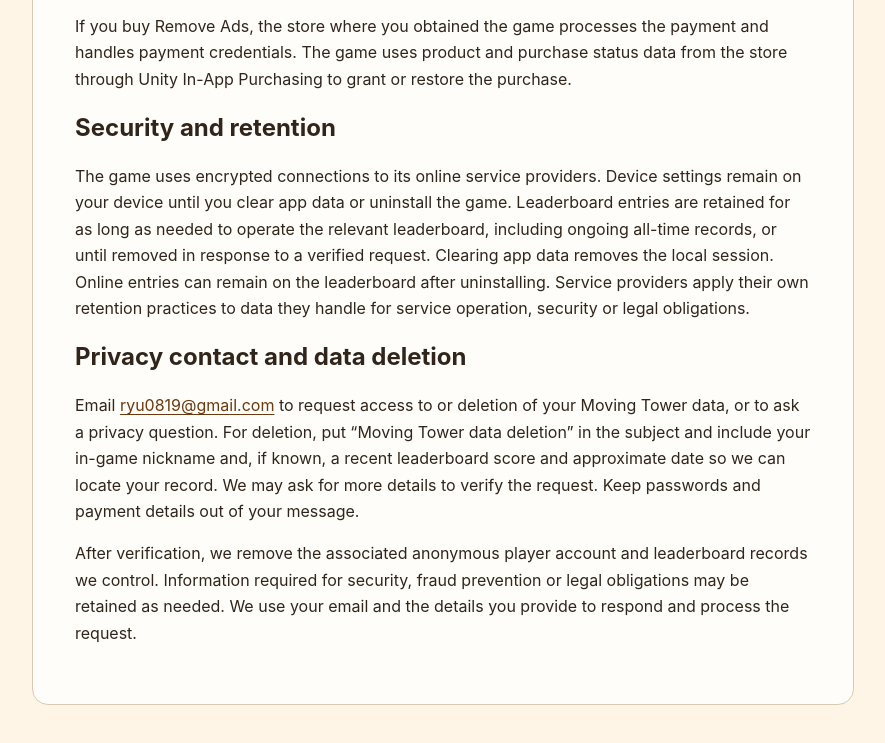
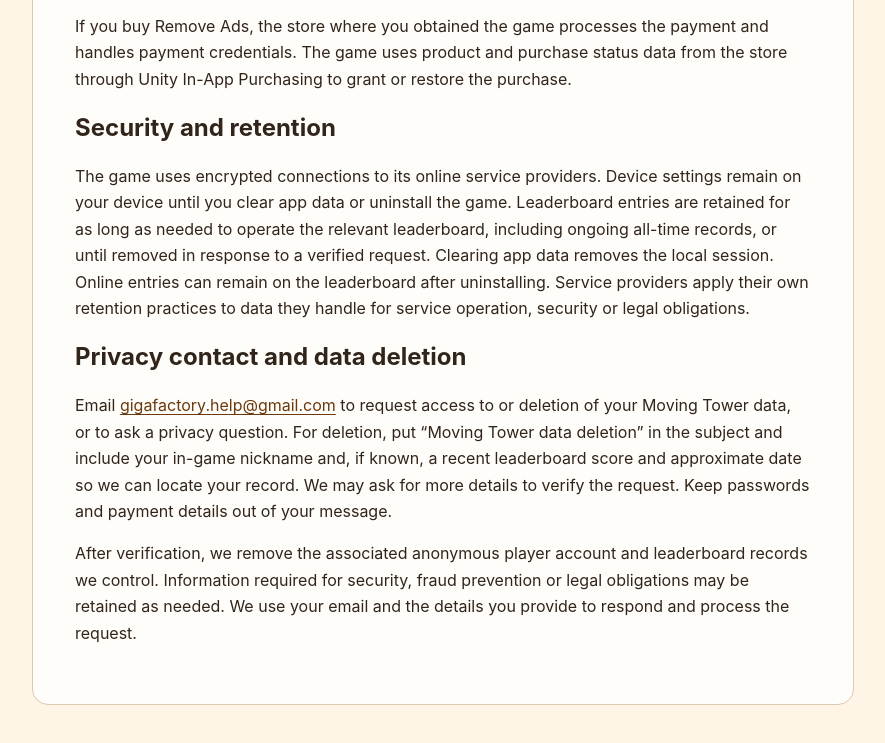
Before and after one commit to ryu0819/moving-tower-downloads, a plain HTML site: page docs/privacy.html in a window 1280 px wide. Shown: the part 739-1482 px from the top of the page, without its empty margins (197-1082 px from the left). Drawn offline with Linux system fonts and the light colour scheme.

Commit message:
Update Moving Tower privacy contact email

```diff
--- a/docs/privacy.html
+++ b/docs/privacy.html
@@ -38,7 +38,7 @@
       <p>The game uses encrypted connections to its online service providers. Device settings remain on your device until you clear app data or uninstall the game. Leaderboard entries are retained for as long as needed to operate the relevant leaderboard, including ongoing all-time records, or until removed in response to a verified request. Clearing app data removes the local session. Online entries can remain on the leaderboard after uninstalling. Service providers apply their own retention practices to data they handle for service operation, security or legal obligations.</p>
 
       <h2 id="data-deletion">Privacy contact and data deletion</h2>
-      <p>Email <a href="mailto:ryu0819@gmail.com">ryu0819@gmail.com</a> to request access to or deletion of your Moving Tower data, or to ask a privacy question. For deletion, put “Moving Tower data deletion” in the subject and include your in-game nickname and, if known, a recent leaderboard score and approximate date so we can locate your record. We may ask for more details to verify the request. Keep passwords and payment details out of your message.</p>
+      <p>Email <a href="mailto:gigafactory.help@gmail.com">gigafactory.help@gmail.com</a> to request access to or deletion of your Moving Tower data, or to ask a privacy question. For deletion, put “Moving Tower data deletion” in the subject and include your in-game nickname and, if known, a recent leaderboard score and approximate date so we can locate your record. We may ask for more details to verify the request. Keep passwords and payment details out of your message.</p>
       <p>After verification, we remove the associated anonymous player account and leaderboard records we control. Information required for security, fraud prevention or legal obligations may be retained as needed. We use your email and the details you provide to respond and process the request.</p>
     </article>
 
@@ -59,7 +59,7 @@
       <p>게임은 온라인 서비스 제공업체와 통신할 때 전송을 암호화합니다. 기기 설정은 앱 데이터를 지우거나 앱을 삭제할 때까지 기기에 남습니다. 온라인 기록은 해당 랭킹을 운영하는 데 필요한 기간에 보관되며, 확인된 삭제 요청에 따라 제거됩니다. 앱을 삭제해도 온라인 랭킹 기록은 남을 수 있습니다. 서비스 제공업체는 서비스 운영, 보안 및 법적 의무를 위해 각자의 보관 기준을 적용합니다.</p>
 
       <h2 id="data-deletion-ko">개인정보 문의 및 데이터 삭제</h2>
-      <p>개인정보 열람이나 삭제 요청, 기타 문의는 <a href="mailto:ryu0819@gmail.com">ryu0819@gmail.com</a>로 보내 주세요. 삭제를 요청할 때는 제목에 ‘무빙 타워 데이터 삭제’를 적고, 게임 닉네임과 알고 계신 최근 랭킹 점수 및 대략적인 플레이 날짜를 알려 주세요. 기록을 찾고 요청자를 확인하기 위해 추가 정보를 요청할 수 있습니다. 비밀번호나 결제 수단 정보는 보내지 마세요.</p>
+      <p>개인정보 열람이나 삭제 요청, 기타 문의는 <a href="mailto:gigafactory.help@gmail.com">gigafactory.help@gmail.com</a>로 보내 주세요. 삭제를 요청할 때는 제목에 ‘무빙 타워 데이터 삭제’를 적고, 게임 닉네임과 알고 계신 최근 랭킹 점수 및 대략적인 플레이 날짜를 알려 주세요. 기록을 찾고 요청자를 확인하기 위해 추가 정보를 요청할 수 있습니다. 비밀번호나 결제 수단 정보는 보내지 마세요.</p>
       <p>요청을 확인하면 개발자가 관리하는 익명 플레이어 계정과 관련 랭킹 기록을 삭제합니다. 보안, 부정 이용 방지 또는 법적 의무상 보관이 필요한 정보는 해당 목적에 필요한 기간 동안 보관할 수 있습니다. 이메일 주소와 제출 정보는 문의에 답하고 요청을 처리하는 데 사용합니다.</p>
     </article>
 
@@ -80,7 +80,7 @@
       <p>ゲームはオンラインサービスとの通信を暗号化します。端末の設定は、アプリのデータを消去するかゲームをアンインストールするまで端末に残ります。ランキング記録は、通算ランキングを含む各ランキングの運営に必要な期間、または確認済みの削除申請により取り除かれるまで保管されます。アプリデータを消去すると端末内のセッションは失われます。アンインストール後もオンライン記録が残る場合があります。サービス提供者は、サービスの運営、安全管理、法令上の義務のために取り扱うデータにそれぞれの保管方針を適用します。</p>
 
       <h2 id="data-deletion-ja">個人情報のお問い合わせとデータの削除</h2>
-      <p>データの開示、削除、プライバシーに関するお問い合わせは <a href="mailto:ryu0819@gmail.com">ryu0819@gmail.com</a> までご連絡ください。削除申請の件名には「ムービングタワー データ削除」と記載し、ゲーム内のニックネーム、分かる場合は最近のランキングスコアとおおよそのプレイ日をお知らせください。申請の確認に追加情報をお願いする場合があります。パスワードや支払い方法の情報は送信しないでください。</p>
+      <p>データの開示、削除、プライバシーに関するお問い合わせは <a href="mailto:gigafactory.help@gmail.com">gigafactory.help@gmail.com</a> までご連絡ください。削除申請の件名には「ムービングタワー データ削除」と記載し、ゲーム内のニックネーム、分かる場合は最近のランキングスコアとおおよそのプレイ日をお知らせください。申請の確認に追加情報をお願いする場合があります。パスワードや支払い方法の情報は送信しないでください。</p>
       <p>申請を確認した後、開発者が管理する匿名プレイヤーアカウントと関連するランキング記録を削除します。安全管理、不正防止、法令上の義務に必要な情報は、その目的に必要な期間保管される場合があります。メールアドレスと送信された情報は、回答と申請の処理に使用します。</p>
     </article>
 
@@ -101,7 +101,7 @@
       <p>O jogo usa conexões criptografadas com seus prestadores de serviços online. As configurações ficam no dispositivo até você limpar os dados do app ou desinstalar o jogo. Os registros das classificações são mantidos pelo tempo necessário para operar cada classificação, incluindo a geral, ou até serem removidos após uma solicitação verificada. Limpar os dados do app elimina a sessão local. Os registros online podem permanecer após a desinstalação. Os prestadores aplicam suas próprias práticas de retenção aos dados que tratam para operar os serviços, garantir a segurança ou cumprir obrigações legais.</p>
 
       <h2 id="data-deletion-pt-BR">Contato de privacidade e exclusão de dados</h2>
-      <p>Envie um e-mail para <a href="mailto:ryu0819@gmail.com">ryu0819@gmail.com</a> para solicitar acesso aos dados do Moving Tower, pedir a exclusão ou esclarecer dúvidas de privacidade. Para excluir dados, escreva “Exclusão de dados do Moving Tower” no assunto e informe seu apelido no jogo. Se souber, indique uma pontuação recente na classificação e a data aproximada para ajudar a localizar o registro. Podemos pedir informações adicionais para verificar a solicitação. Evite enviar senhas ou dados de pagamento.</p>
+      <p>Envie um e-mail para <a href="mailto:gigafactory.help@gmail.com">gigafactory.help@gmail.com</a> para solicitar acesso aos dados do Moving Tower, pedir a exclusão ou esclarecer dúvidas de privacidade. Para excluir dados, escreva “Exclusão de dados do Moving Tower” no assunto e informe seu apelido no jogo. Se souber, indique uma pontuação recente na classificação e a data aproximada para ajudar a localizar o registro. Podemos pedir informações adicionais para verificar a solicitação. Evite enviar senhas ou dados de pagamento.</p>
       <p>Após a verificação, excluímos a conta anônima e os registros associados da classificação que estão sob nosso controle. Informações necessárias para segurança, prevenção de fraudes ou cumprimento de obrigações legais podem ser retidas pelo tempo necessário. Usamos seu endereço de e-mail e as informações fornecidas para responder e processar a solicitação.</p>
     </article>
 
@@ -122,7 +122,7 @@
       <p>Le jeu utilise des connexions chiffrées avec ses fournisseurs de services en ligne. Les réglages restent sur l’appareil jusqu’à l’effacement des données de l’application ou la désinstallation du jeu. Les entrées sont conservées le temps nécessaire au fonctionnement du classement concerné, notamment des classements de tous les temps, ou jusqu’à leur suppression à la suite d’une demande vérifiée. L’effacement des données de l’application supprime la session locale. Des entrées en ligne peuvent subsister après la désinstallation. Les fournisseurs appliquent leurs propres règles de conservation aux données qu’ils traitent pour assurer le fonctionnement et la sécurité des services ou satisfaire à des obligations légales.</p>
 
       <h2 id="data-deletion-fr">Contact et suppression des données</h2>
-      <p>Pour demander l’accès à vos données Moving Tower, leur suppression ou poser une question, écrivez à <a href="mailto:ryu0819@gmail.com">ryu0819@gmail.com</a>. Pour une suppression, indiquez « Suppression de données Moving Tower » en objet et précisez votre pseudonyme dans le jeu. Si vous les connaissez, ajoutez un score récent au classement et sa date approximative. Nous pouvons demander des informations complémentaires pour vérifier la demande. Évitez de transmettre des mots de passe ou des informations de paiement.</p>
+      <p>Pour demander l’accès à vos données Moving Tower, leur suppression ou poser une question, écrivez à <a href="mailto:gigafactory.help@gmail.com">gigafactory.help@gmail.com</a>. Pour une suppression, indiquez « Suppression de données Moving Tower » en objet et précisez votre pseudonyme dans le jeu. Si vous les connaissez, ajoutez un score récent au classement et sa date approximative. Nous pouvons demander des informations complémentaires pour vérifier la demande. Évitez de transmettre des mots de passe ou des informations de paiement.</p>
       <p>Après vérification, nous supprimons le compte de joueur anonyme et les entrées associées que nous contrôlons. Les données nécessaires à la sécurité, à la prévention de la fraude ou au respect d’obligations légales peuvent être conservées pendant la durée nécessaire. Votre adresse e-mail et les informations communiquées nous servent à répondre et à traiter la demande.</p>
     </article>
 
@@ -143,7 +143,7 @@
       <p>Das Spiel kommuniziert verschlüsselt mit Online-Dienstleistern. Einstellungen bleiben auf dem Gerät, bis du die App-Daten löschst oder das Spiel deinstallierst. Einträge werden so lange gespeichert, wie sie für den Betrieb der jeweiligen Rangliste einschließlich der Gesamtrangliste erforderlich sind, oder bis sie auf eine verifizierte Anfrage hin entfernt werden. Das Löschen der App-Daten entfernt die lokale Sitzung. Online-Einträge können nach der Deinstallation bestehen bleiben. Dienstleister wenden für Daten, die sie für den Betrieb, die Sicherheit oder zur Erfüllung gesetzlicher Pflichten verarbeiten, ihre eigenen Aufbewahrungsregeln an.</p>
 
       <h2 id="data-deletion-de">Datenschutzkontakt und Datenlöschung</h2>
-      <p>Schreibe an <a href="mailto:ryu0819@gmail.com">ryu0819@gmail.com</a>, wenn du Auskunft über deine Moving-Tower-Daten oder deren Löschung beantragen möchtest oder Fragen zum Datenschutz hast. Nutze für Löschanfragen den Betreff „Moving Tower Datenlöschung“ und gib deinen Spitznamen im Spiel an. Falls bekannt, nenne einen aktuellen Ranglistenpunktestand und das ungefähre Spieldatum. Zur Prüfung der Anfrage können wir weitere Angaben benötigen. Sende keine Passwörter oder Zahlungsdaten.</p>
+      <p>Schreibe an <a href="mailto:gigafactory.help@gmail.com">gigafactory.help@gmail.com</a>, wenn du Auskunft über deine Moving-Tower-Daten oder deren Löschung beantragen möchtest oder Fragen zum Datenschutz hast. Nutze für Löschanfragen den Betreff „Moving Tower Datenlöschung“ und gib deinen Spitznamen im Spiel an. Falls bekannt, nenne einen aktuellen Ranglistenpunktestand und das ungefähre Spieldatum. Zur Prüfung der Anfrage können wir weitere Angaben benötigen. Sende keine Passwörter oder Zahlungsdaten.</p>
       <p>Nach der Prüfung löschen wir das anonyme Spielerkonto und zugehörige Ranglisteneinträge, die wir verwalten. Für Sicherheit, Betrugsprävention oder gesetzliche Pflichten erforderliche Informationen können so lange wie nötig aufbewahrt werden. Deine E-Mail-Adresse und die bereitgestellten Angaben verwenden wir zur Beantwortung und Bearbeitung der Anfrage.</p>
     </article>
 
@@ -164,7 +164,7 @@
       <p>El juego usa conexiones cifradas con sus proveedores de servicios en línea. Los ajustes se conservan en el dispositivo hasta que borres los datos de la app o desinstales el juego. Las entradas se conservan durante el tiempo necesario para operar la clasificación correspondiente, incluidas las clasificaciones históricas, o hasta que se eliminen tras una solicitud verificada. Al borrar los datos de la app se elimina la sesión local. Los registros en línea pueden permanecer después de desinstalar el juego. Los proveedores aplican sus propias prácticas de conservación a los datos que tratan para operar los servicios, garantizar la seguridad o cumplir obligaciones legales.</p>
 
       <h2 id="data-deletion-es">Contacto de privacidad y eliminación de datos</h2>
-      <p>Escribe a <a href="mailto:ryu0819@gmail.com">ryu0819@gmail.com</a> para solicitar acceso a tus datos de Moving Tower, pedir su eliminación o hacer una consulta de privacidad. Para una eliminación, indica «Eliminación de datos de Moving Tower» en el asunto e incluye tu apodo en el juego. Si los sabes, añade una puntuación reciente en la clasificación y la fecha aproximada. Podemos pedirte más información para verificar la solicitud. Evita enviar contraseñas o datos de pago.</p>
+      <p>Escribe a <a href="mailto:gigafactory.help@gmail.com">gigafactory.help@gmail.com</a> para solicitar acceso a tus datos de Moving Tower, pedir su eliminación o hacer una consulta de privacidad. Para una eliminación, indica «Eliminación de datos de Moving Tower» en el asunto e incluye tu apodo en el juego. Si los sabes, añade una puntuación reciente en la clasificación y la fecha aproximada. Podemos pedirte más información para verificar la solicitud. Evita enviar contraseñas o datos de pago.</p>
       <p>Tras verificar la solicitud, eliminamos la cuenta anónima de jugador y las entradas de clasificación asociadas que controlamos. La información necesaria por motivos de seguridad, prevención del fraude u obligaciones legales puede conservarse el tiempo necesario. Usamos tu dirección de correo electrónico y los datos que nos facilites para responder y gestionar la solicitud.</p>
     </article>
 
@@ -185,7 +185,7 @@
       <p>游戏通过加密连接与在线服务提供商通信。设备设置会保存在本机，直到你清除应用数据或卸载游戏。排行榜记录会保存在运营相应排行榜（包括历史总榜）所需的期间内，或在核实删除请求后移除。清除应用数据会删除本机会话，卸载后在线记录仍可能保留。各服务提供商会依照自己的保留规则处理用于服务运营、安全和履行法律义务的数据。</p>
 
       <h2 id="data-deletion-zh-Hans">隐私联系和数据删除</h2>
-      <p>如需访问或删除 Moving Tower 数据，或咨询隐私问题，请发送邮件至 <a href="mailto:ryu0819@gmail.com">ryu0819@gmail.com</a>。申请删除时，请在主题中注明“Moving Tower 数据删除”，并提供游戏昵称。如果知道，也请提供近期排行榜分数和大致的游玩日期。我们可能需要补充信息以核实请求。请勿发送密码或付款信息。</p>
+      <p>如需访问或删除 Moving Tower 数据，或咨询隐私问题，请发送邮件至 <a href="mailto:gigafactory.help@gmail.com">gigafactory.help@gmail.com</a>。申请删除时，请在主题中注明“Moving Tower 数据删除”，并提供游戏昵称。如果知道，也请提供近期排行榜分数和大致的游玩日期。我们可能需要补充信息以核实请求。请勿发送密码或付款信息。</p>
       <p>核实后，我们会删除由我们管理的匿名玩家账号和相关排行榜记录。为保障安全、防止欺诈或履行法律义务所需的信息可能会在必要期间内保留。我们会使用你的电子邮件地址及你提供的信息来回复和处理请求。</p>
     </article>
 
@@ -206,7 +206,7 @@
       <p>遊戲透過加密連線與線上服務提供者通訊。裝置設定會保留在本機，直到你清除應用程式資料或解除安裝遊戲。排行榜紀錄會在營運相應排行榜（包括歷史總榜）所需期間內保存，或於刪除請求經確認後移除。清除應用程式資料會移除本機工作階段，解除安裝後線上紀錄仍可能保留。服務提供者會依各自的保存政策處理服務營運、安全維護及履行法律義務所需的資料。</p>
 
       <h2 id="data-deletion-zh-Hant">隱私聯絡與資料刪除</h2>
-      <p>如需存取或刪除 Moving Tower 資料，或有隱私疑問，請寄信至 <a href="mailto:ryu0819@gmail.com">ryu0819@gmail.com</a>。申請刪除時，請在主旨註明「Moving Tower 資料刪除」，並提供遊戲暱稱。若知道，請一併提供近期排行榜分數與大約的遊玩日期。我們可能會要求補充資訊以確認請求。請勿提供密碼或付款資料。</p>
+      <p>如需存取或刪除 Moving Tower 資料，或有隱私疑問，請寄信至 <a href="mailto:gigafactory.help@gmail.com">gigafactory.help@gmail.com</a>。申請刪除時，請在主旨註明「Moving Tower 資料刪除」，並提供遊戲暱稱。若知道，請一併提供近期排行榜分數與大約的遊玩日期。我們可能會要求補充資訊以確認請求。請勿提供密碼或付款資料。</p>
       <p>確認後，我們會刪除由我們管理的匿名玩家帳號及相關排行榜紀錄。為了安全、防止詐欺或履行法律義務而必要的資訊，可能會在必要期間內保留。你的電子郵件地址和你提供的資訊將用於回覆並處理請求。</p>
     </article>
 
@@ -227,7 +227,7 @@
       <p>गेम अपने ऑनलाइन सेवा प्रदाताओं से एन्क्रिप्ट किए गए कनेक्शन के ज़रिए संपर्क करता है। सेटिंग तब तक डिवाइस पर रहती हैं जब तक आप ऐप का डेटा साफ़ नहीं करते या गेम अनइंस्टॉल नहीं करते। लीडरबोर्ड की प्रविष्टियाँ संबंधित लीडरबोर्ड, जिसमें अब तक की कुल रैंकिंग भी शामिल है, चलाने के लिए ज़रूरी अवधि तक या किसी सत्यापित अनुरोध पर उन्हें मिटाए जाने तक रखी जाती हैं। ऐप का डेटा साफ़ करने से डिवाइस का स्थानीय सेशन हट जाता है। अनइंस्टॉल करने के बाद भी ऑनलाइन रिकॉर्ड रह सकते हैं। सेवा संचालन, सुरक्षा या कानूनी दायित्वों के लिए इस्तेमाल होने वाले डेटा पर सेवा प्रदाता अपनी डेटा रखने की नीतियाँ लागू करते हैं।</p>
 
       <h2 id="data-deletion-hi">गोपनीयता के लिए संपर्क और डेटा मिटाना</h2>
-      <p>मूविंग टावर का अपना डेटा देखने, मिटाने या गोपनीयता से जुड़ा सवाल पूछने के लिए <a href="mailto:ryu0819@gmail.com">ryu0819@gmail.com</a> पर ईमेल भेजें। डेटा मिटाने के अनुरोध के विषय में “मूविंग टावर का डेटा मिटाएँ” लिखें और गेम का अपना उपनाम दें। अगर पता हो तो हाल का लीडरबोर्ड स्कोर और खेलने की अनुमानित तारीख भी दें। अनुरोध की पुष्टि करने के लिए हम अतिरिक्त जानकारी माँग सकते हैं। कृपया पासवर्ड या भुगतान का विवरण न भेजें।</p>
+      <p>मूविंग टावर का अपना डेटा देखने, मिटाने या गोपनीयता से जुड़ा सवाल पूछने के लिए <a href="mailto:gigafactory.help@gmail.com">gigafactory.help@gmail.com</a> पर ईमेल भेजें। डेटा मिटाने के अनुरोध के विषय में “मूविंग टावर का डेटा मिटाएँ” लिखें और गेम का अपना उपनाम दें। अगर पता हो तो हाल का लीडरबोर्ड स्कोर और खेलने की अनुमानित तारीख भी दें। अनुरोध की पुष्टि करने के लिए हम अतिरिक्त जानकारी माँग सकते हैं। कृपया पासवर्ड या भुगतान का विवरण न भेजें।</p>
       <p>अनुरोध की पुष्टि के बाद हम अपने नियंत्रण में आने वाला अनाम खिलाड़ी खाता और संबंधित लीडरबोर्ड रिकॉर्ड मिटाते हैं। सुरक्षा, धोखाधड़ी रोकने या कानूनी दायित्वों का पालन करने के लिए ज़रूरी जानकारी आवश्यक अवधि तक रखी जा सकती है। आपके ईमेल पते और दी गई जानकारी का इस्तेमाल अनुरोध का जवाब देने और उसे पूरा करने के लिए किया जाता है।</p>
     </article>
   </main>
```
